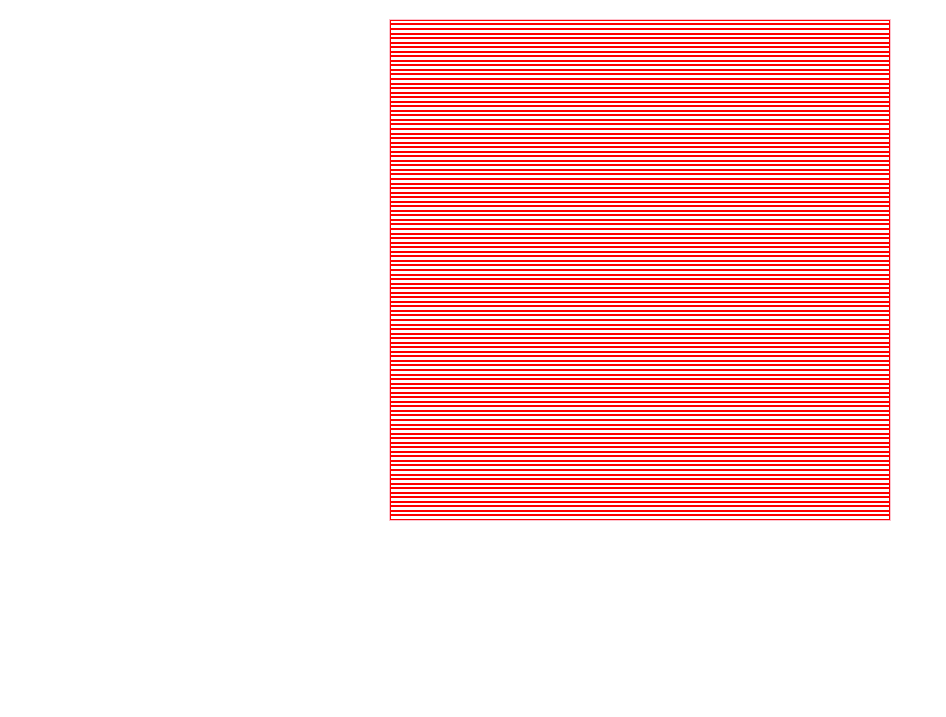
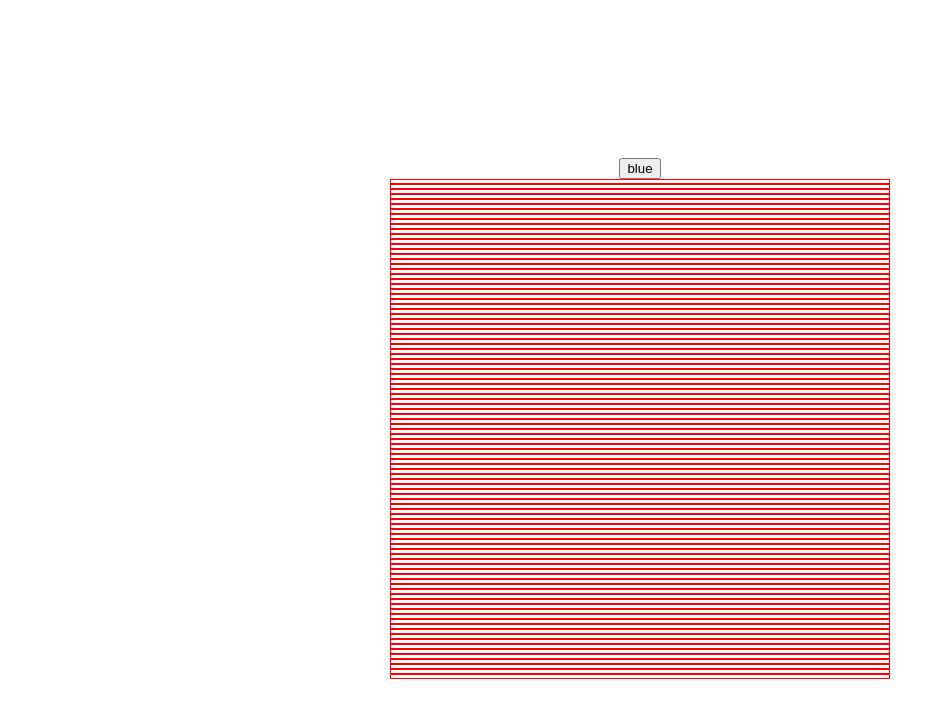
Before and after one commit to Jimmy-Patrick-Coleman/Etch-a-Sketch, a plain HTML site: page index.html in a window 1280 px wide. Shown: the part 61-778 px from the top of the page, without its empty margins (0-946 px from the left). Drawn offline with Linux system fonts and the light colour scheme.

Commit message:
restarting agian

```diff
--- a/index.html
+++ b/index.html
@@ -9,7 +9,7 @@
         </header>
         <main>
           <section id="section">
-          <div id="button-div">
+          <div id="button-container">
           </div>
           <div id="grid-container">
 
--- a/script.js
+++ b/script.js
@@ -1,16 +1,25 @@
+const buttonContainer = document.querySelector('#button-container')
+const blueBtn = document.createElement('button');
+
 const gridContainer = document.querySelector('#grid-container');
-
 function createDivs(size) {
-    for(let i = 0; i < size; i++) {
-        for(let j = 0; j < size; j++) {
-            const div = document.createElement('div');
-            div.classList.add('div');
-            gridContainer.appendChild(div);
-        }
+    for(let i = 0; i < (size * size); i++) {
         const div = document.createElement('div');
-        div.classList.add('div');
-        gridContainer.appendChild(div);
+        gridContainer.appendChild(div).classList.add('div'); ;
     }
 
 }
 createDivs(10);
+
+function makeBlue() {
+const divs = gridContainer.querySelectorAll('.div');
+blueBtn.textContent = 'blue';
+blueBtn.addEventListener('click', () => {
+  divs.forEach(div => div.addEventListener('mouseover', () => {
+    div.setAttribute('style', 'color: blue; background: white');
+}))
+
+})
+buttonContainer.appendChild(blueBtn);
+}
+makeBlue();
--- a/style.css
+++ b/style.css
@@ -1,15 +1,16 @@
 #section {
     display: flex;
     justify-content: center;
+    align-items: center;
+    flex-direction: column;
+    width: 100%;
+    height: 100vh;
 }
 #grid-container {
-    display: flex;
-    flex-direction: column;
-    border: 1px solid pink;
+    display: grid;
     height: 500px;
     width: 500px;
 }
 .div {
     border: 1px solid red;
-    height: 1vh;
 }
```
